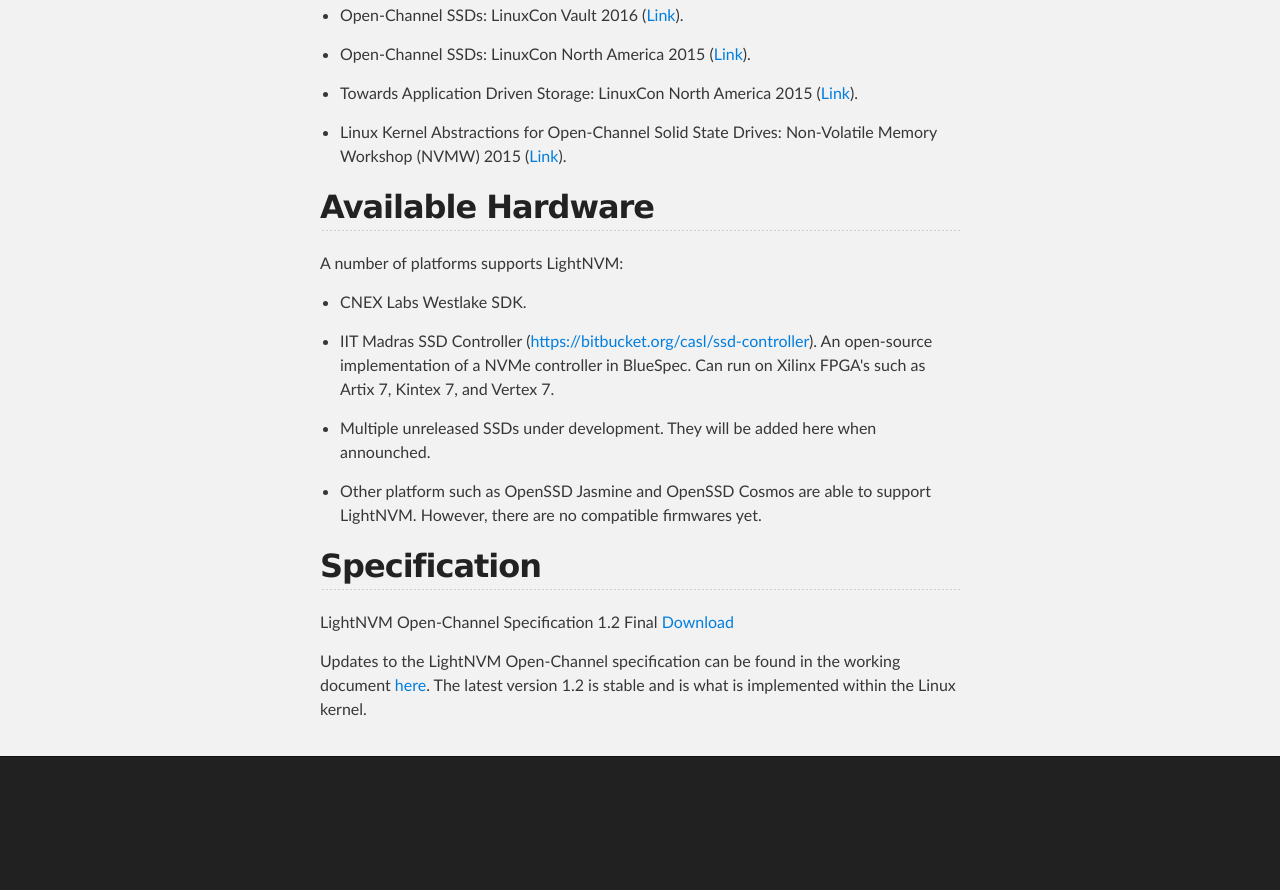
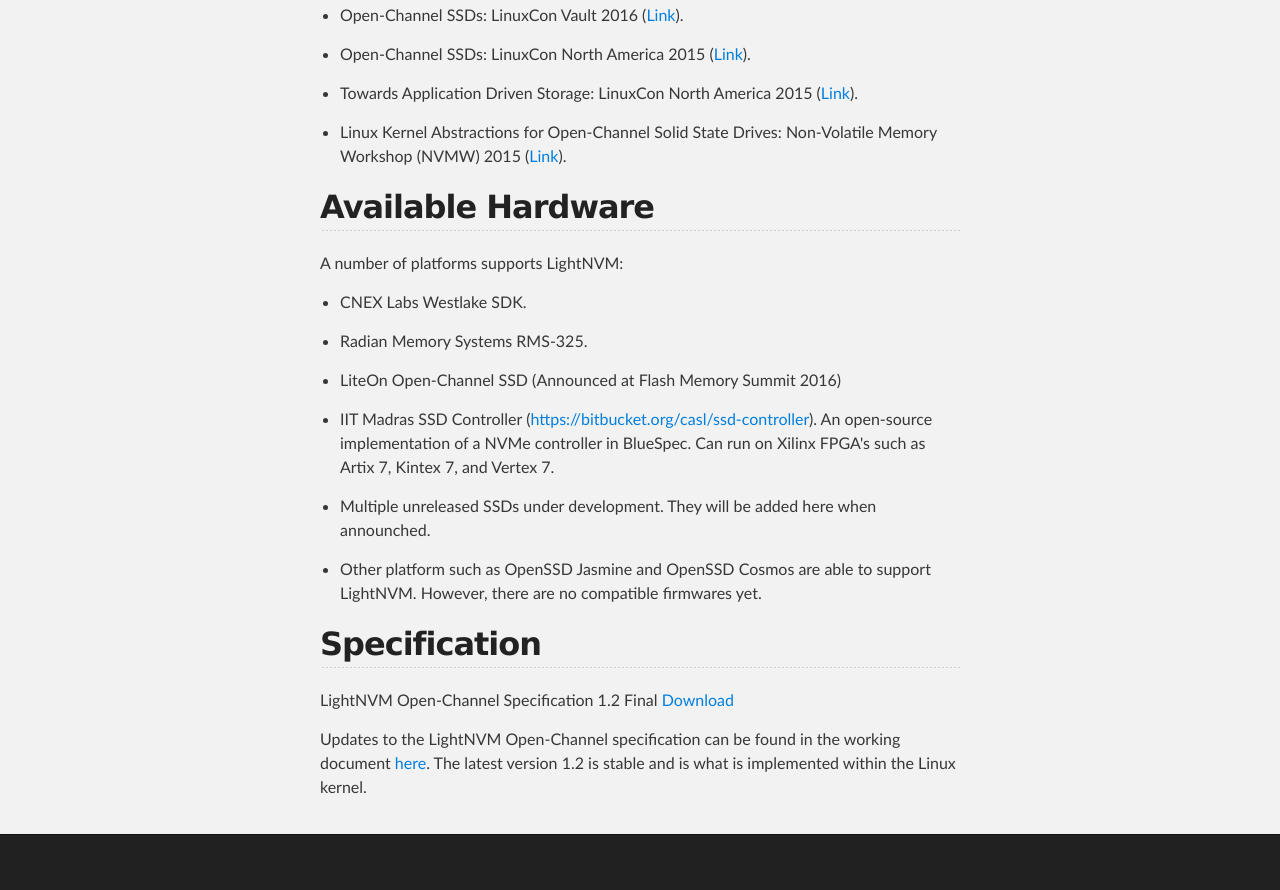
Before and after one commit to OpenChannelSSD/openchannelssd.github.io, a plain HTML site: page index.html in a window 1280 px wide. Shown: the part 1493-2383 px from the top of the page. Before the commit the page ends 2305 px from the top, so only its background shows below. Drawn offline with Linux system fonts and the light colour scheme.

Commit message:
Update index.html

```diff
--- a/index.html
+++ b/index.html
@@ -103,6 +103,8 @@ as traditional block devices.</p>
 
 <ul>
 <li><p>CNEX Labs Westlake SDK.</p></li>
+<li><p>Radian Memory Systems RMS-325.</p></li>
+<li><p>LiteOn Open-Channel SSD (Announced at Flash Memory Summit 2016)</p></li>
 <li><p>IIT Madras SSD Controller (<a href="https://bitbucket.org/casl/ssd-controller">https://bitbucket.org/casl/ssd-controller</a>). An open-source
 implementation of a NVMe controller in BlueSpec. Can run on Xilinx
 FPGA's such as Artix 7, Kintex 7, and Vertex 7.</p></li>
```
